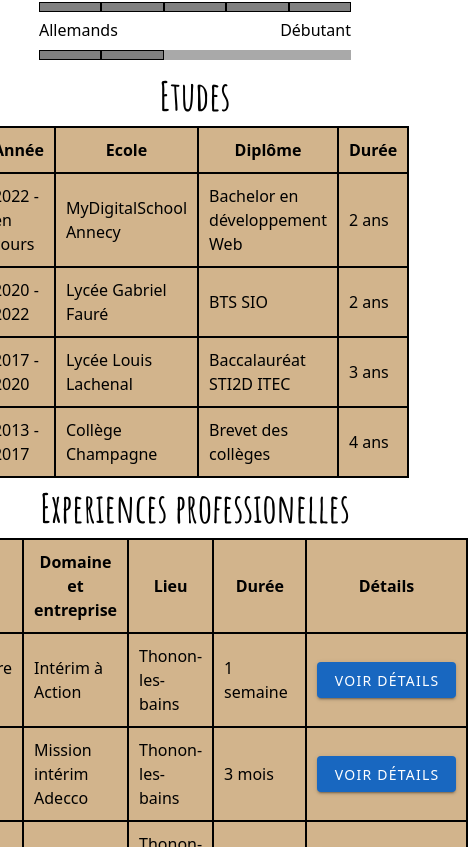
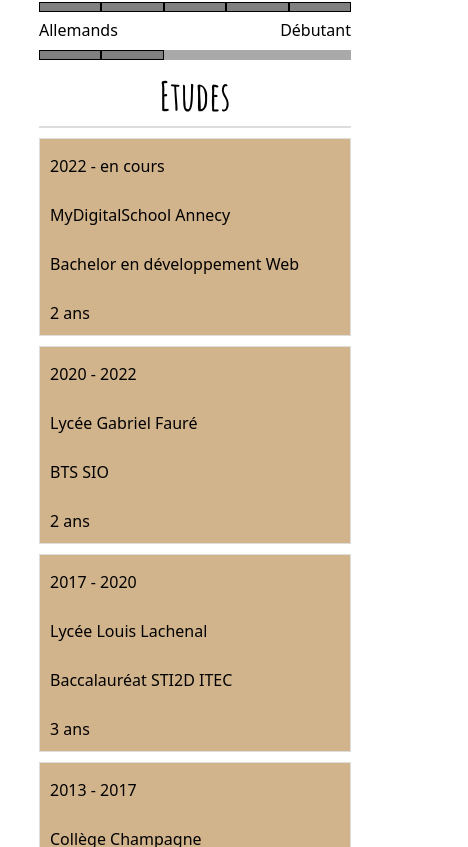
Before and after one commit to ArditMDS/Projet-portfolio-nuxt, a Nuxt app: page /about in a window 390 px wide. Shown: the part 1037-1884 px from the top of the page, 468 px wide, since content can reach past the window. Built offline with nearby package versions, Linux system fonts and the light colour scheme.

Commit message:
Responsive terminé

```diff
--- a/assets/css/main.css
+++ b/assets/css/main.css
@@ -643,7 +643,7 @@ table {
     border: rgb(249, 231, 132) solid 8vw;
   }
   table {
-    width: 80%;
+    width: 80% !important;
   }
   .headerHP {
     font-size: 10vw;
@@ -657,4 +657,39 @@ table {
   .description {
     width: 100%;
   }
+  .containerContact {
+    flex-direction: column;
+  }
+  .texteContact {
+     width: 80%;
+  }
+  .image {
+    width: 70%;
+  }
+  th {
+    display: none;
+  }
+
+  /* Display each row as a block */
+  tr {
+    display: block;
+    border: 1px solid #ddd;
+    margin-bottom: 10px;
+  }
+
+  /* Display the row content as a table cell */
+  td {
+    display: block;
+    text-align: left;
+    border: none;
+  }
+
+  /* Add a heading to each row */
+  td::before {
+    content: attr(data-label);
+    font-weight: bold;
+    text-align: left;
+    display: block;
+    margin-bottom: 5px;
+  }
 }
--- a/components/ContactForm.vue
+++ b/components/ContactForm.vue
@@ -2,7 +2,7 @@
     <div class="pageContact">
         <div class="containerContact">
             <img class="image" src="../public/image/lac.jpg" alt="">
-            <p>Si vous souhaitez recourir à mes services ou me contacter <br> pour une offre d'alternance, voici toutes mes coordonnées!</p>
+            <p class="texteContact">Si vous souhaitez recourir à mes services ou me contacter <br> pour une offre d'alternance, voici toutes mes coordonnées!</p>
             <div class="containerInfo">
                 <div class="dF">
                     <div class="svg svgTel"></div>
```
